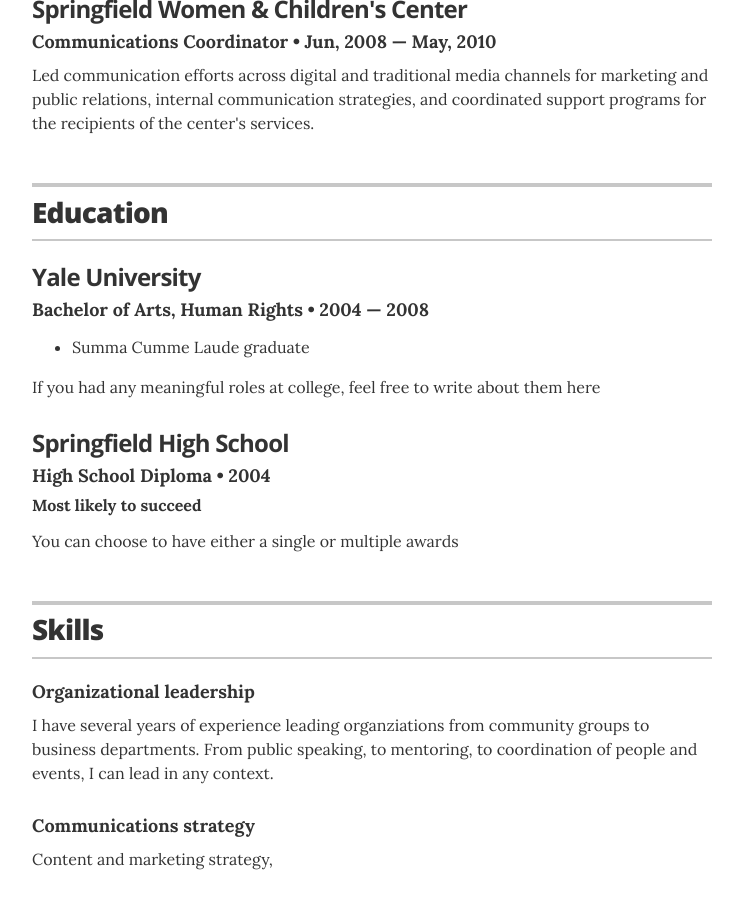
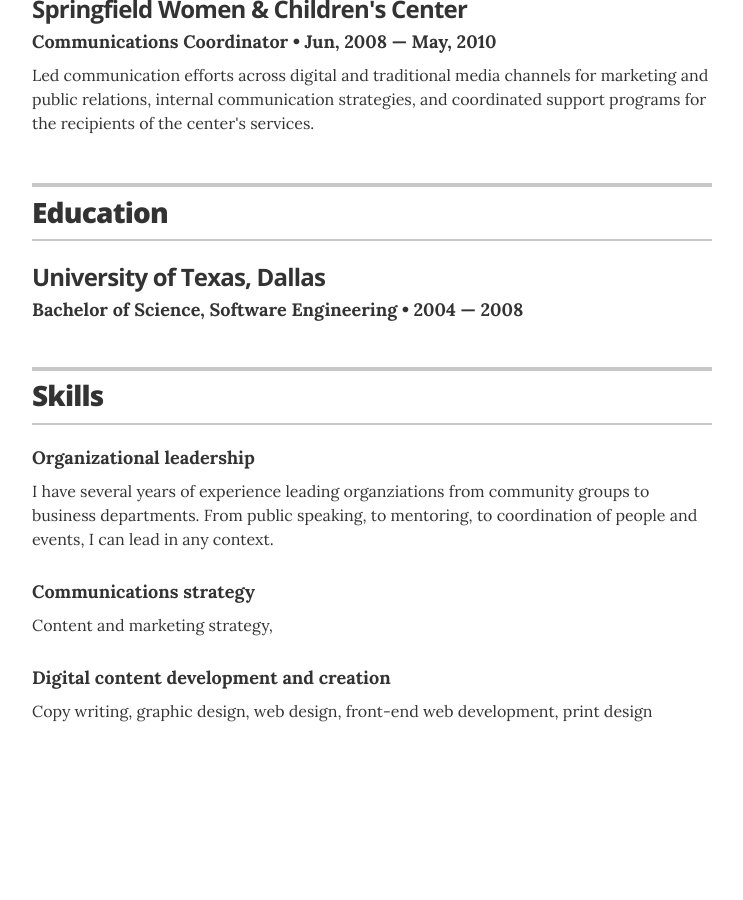
Before and after one commit to bryanmikaelian/resume, a Jekyll site: the page built from index.html, in a window 1280 px wide and 900 px high, scrolled down 1033 px. Shown: the whole window, without its empty margins (268-1011 px from the left). Built offline with Jekyll 4.4.1, drawn with Linux system fonts in a browser that asks for light colours; after the commit the page ends 1804 px from its top, so only the background shows below that.

Commit message:
Update education.yml

```diff
--- a/_data/education.yml
+++ b/_data/education.yml
@@ -1,13 +1,4 @@
 # Degree
-- degree: Bachelor of Arts, Human Rights
-  uni: Yale University
+- degree: Bachelor of Science, Software Engineering
+  uni: University of Texas, Dallas
   year: 2004 &mdash; 2008
-  awards:
-    - award: Summa Cumme Laude graduate
-  summary: If you had any meaningful roles at college, feel free to write about them here
-
-- degree: High School Diploma
-  uni: Springfield High School
-  year: 2004
-  award: Most likely to succeed
-  summary: You can choose to have either a single or multiple awards
```
